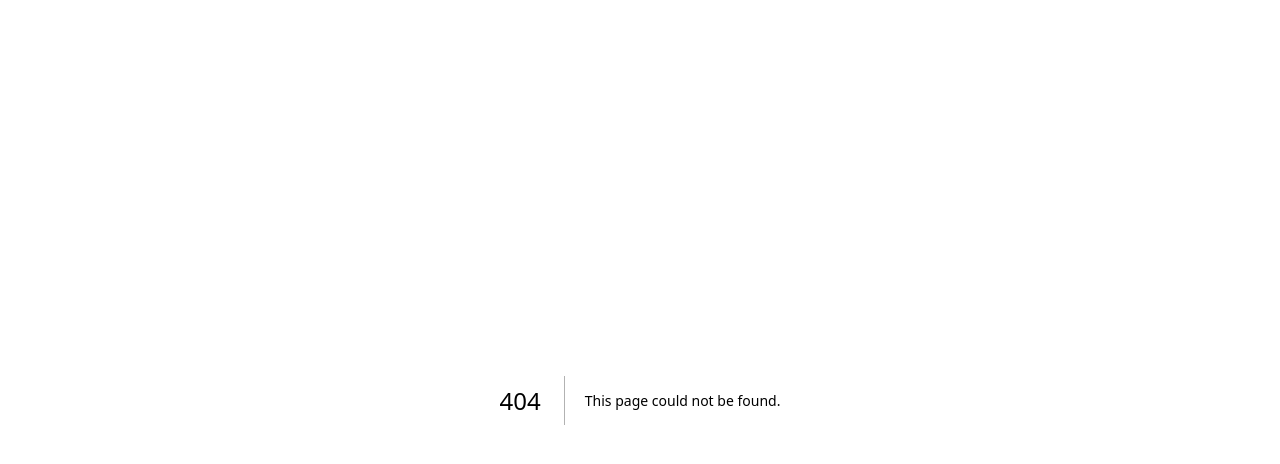
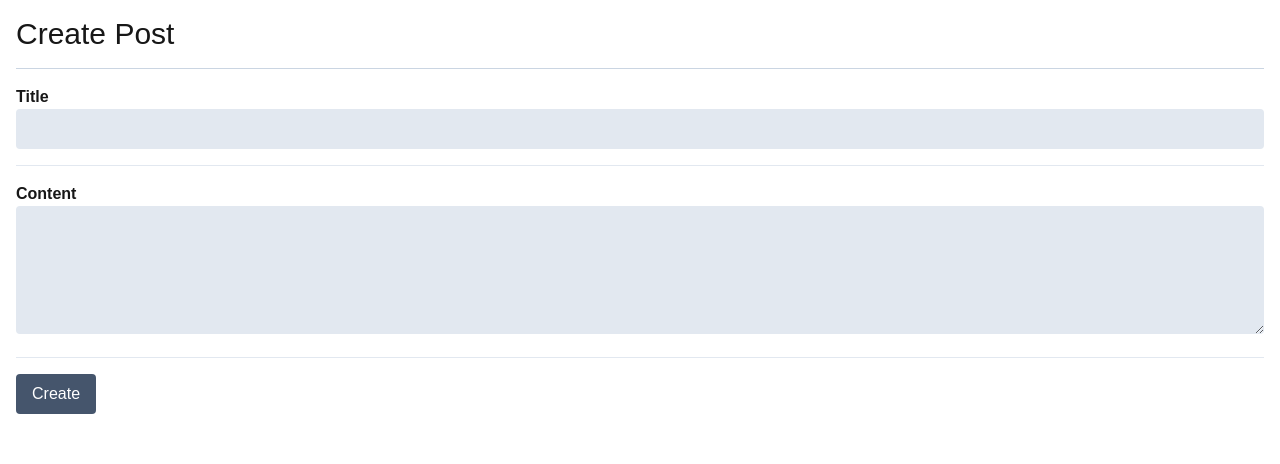
Before and after one commit to stevencpttm/cm633-10-2026-blog-next, a Next.js app: page /create in a window 1280 px wide. Before the commit this address had no page. Shown: the top 464 px of the page. Built offline with nearby package versions, Linux system fonts and the light colour scheme.

Commit message:
create post page

```diff
--- /dev/null
+++ b/src/app/create/page.js
@@ -0,0 +1,33 @@
+export default function () {
+  return (
+    <div className="p-4">
+      <h2 className="text-3xl border-b border-slate-300 pb-4 mb-4">
+        Create Post
+      </h2>
+      <form>
+        <label className="block border-b border-slate-200 pb-4 mb-4">
+          <strong>Title</strong>
+          <input
+            type="text"
+            name="title"
+            className="w-full p-2 bg-slate-200 rounded"
+          />
+        </label>
+        <label className="block border-b border-slate-200 pb-4 mb-4">
+          <strong>Content</strong>
+          <textarea
+            type="text"
+            name="content"
+            className="w-full p-2 bg-slate-200 rounded min-h-32"
+          />
+        </label>
+        <button
+          type="submit"
+          className="px-4 py-2 bg-slate-600 text-white rounded"
+        >
+          Create
+        </button>
+      </form>
+    </div>
+  );
+}
```
